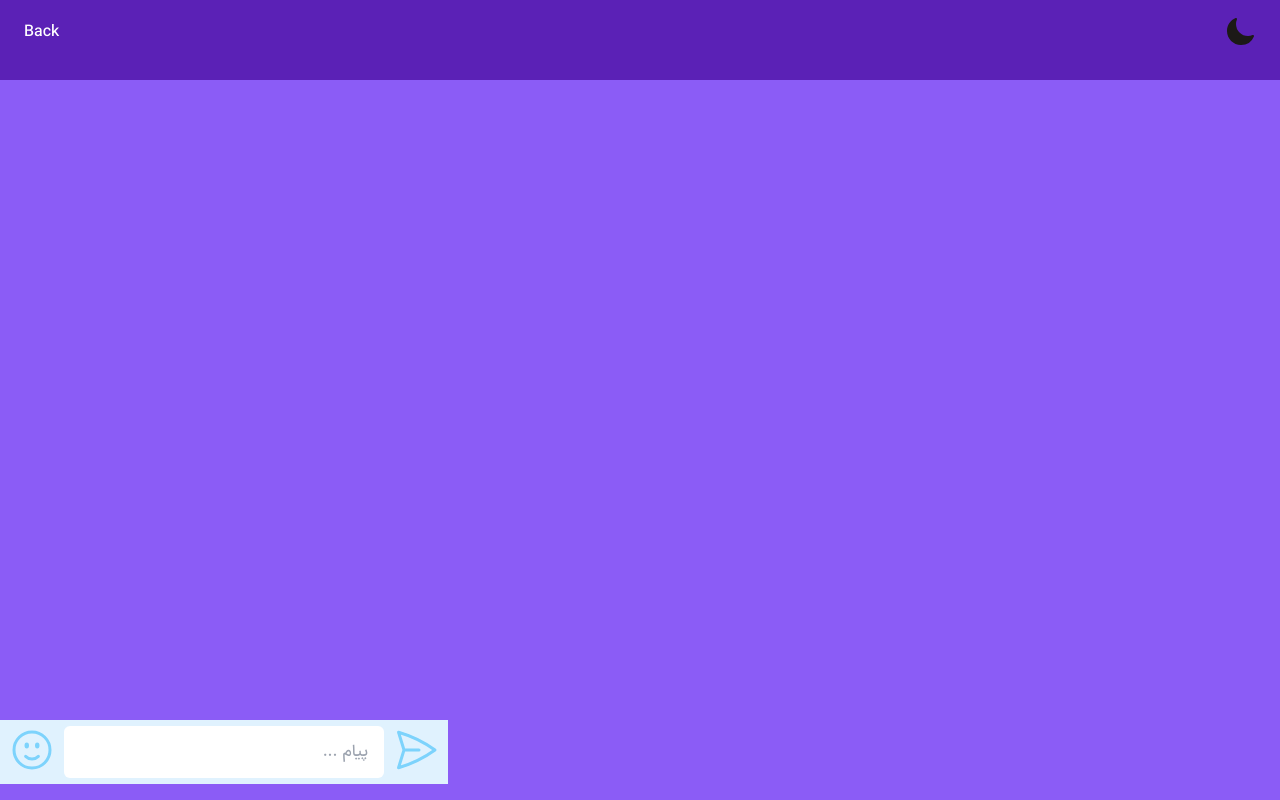
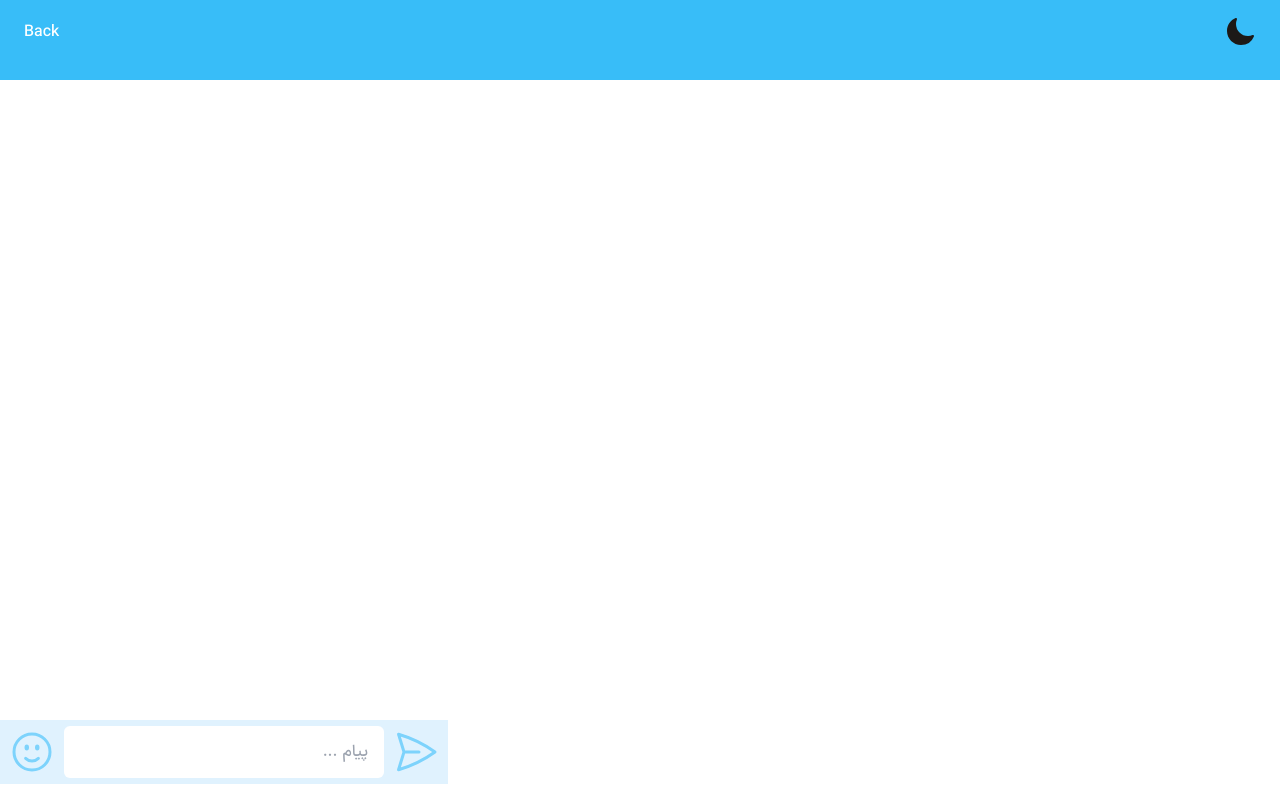
Before and after one commit to mojada7/majazz, a Next.js app: page /agahi/messenger/chatroom/1 in a window 1280 px wide. Built offline with nearby package versions, Linux system fonts and the light colour scheme.

Commit message:
sedndIcon

```diff
--- a/src/app/agahi/messenger/chatroom/[id]/page.tsx
+++ b/src/app/agahi/messenger/chatroom/[id]/page.tsx
@@ -43,7 +43,7 @@ function ChatRoom({params} : {params : {id : string}}) {
         <Link href={'/agahi/messenger'} >Back</Link>
       </div>
 
-        <div className='h-[6%] md:h-[8%] lg:h-[10%] w-full bg-violet-800 dark:bg-violet-600 z-20 absolute'>
+        <div className='h-[6%] md:h-[8%] lg:h-[10%] w-full bg-sky-400 dark:bg-black z-20 absolute'>
 
         </div>
         <div className='w-full lg:w-[35vw] h-[90%] flex flex-col justify-start items-center overflow-scroll no-scrollbar gap-[2px] fixed bottom-0 left-0 z-0' >
--- a/src/app/agahi/messenger/layout.tsx
+++ b/src/app/agahi/messenger/layout.tsx
@@ -4,7 +4,7 @@ function MsngerLayout({children} : {
     children : ReactNode
 }) {
   return (
-    <div className=' bg-violet-500 dark:bg-violet-950'>
+    <div className=' bg-white dark:bg-violet-950'>
 
         {
             children
--- a/src/app/agahi/messenger/page.tsx
+++ b/src/app/agahi/messenger/page.tsx
@@ -12,7 +12,7 @@ function Messenger() {
             <div className='absolute top-2 left-2 px-4 py-2 rounded-lg text-white'>
       <BackButton />
       </div>
-            <div className='h-[6%] md:h-[8%] lg:h-[10%] w-full bg-violet-800 dark:bg-violet-600'>
+            <div className='h-[6%] md:h-[8%] lg:h-[10%] w-full bg-sky-400 dark:bg-black'>
 
             </div>
       <div className='w-full lg:w-[40%] flex h-[94%] md:h-[92%] lg:h-[90%]'>
--- a/src/components/messageCard/index.tsx
+++ b/src/components/messageCard/index.tsx
@@ -7,8 +7,8 @@ function MessageCard({
     contactName : string, lastMessage : string, date : string , chatRoomId : number
 }) {
   return (
-    <Link href={`/agahi/messenger/chatroom/${chatRoomId}`} className='w-full px-1 pe-2 text-center bg-gray-50 dark:bg-black flex justify-between items-center' key={Math.random()*100000}>
-    <div className='w-[4rem] lg:w-[5rem] h-[4rem] lg:h-[5rem] rounded-full bg-gray-200 dark:bg-stone-900 mb-2'>
+    <Link href={`/agahi/messenger/chatroom/${chatRoomId}`} className='w-full px-1 pe-2 text-center bg-gray-50 dark:bg-stone-900 flex justify-between items-center' key={Math.random()*100000}>
+    <div className='w-[4rem] lg:w-[5rem] h-[4rem] lg:h-[5rem] rounded-full bg-gray-200 dark:bg-stone-800 mb-2 mt-1'>
 
     </div>
     <div className='h-full py-2 flex flex-col justify-between grow px-2 border-b pb-4 dark:border-gray-600'>
--- a/src/components/msgInputCard/index.tsx
+++ b/src/components/msgInputCard/index.tsx
@@ -44,13 +44,11 @@ const enterAction = (e:any)=> {
   }
   return (
     <>
-      <div className='h-[80%] rounded-xl w-fit'>
-        <FaceSmile  className='text-sky-300 dark:text-sky-300 w-10 lg:h-12 wh10 lg:w-12'/>
-      </div>
+
+      <FaceSmile  className='text-sky-300 dark:text-sky-400 w-8 lg:h-12 h-8 lg:w-12'/>
       <input ref={inputR} onKeyDown={(e)=>enterAction(e)} onChange={(e)=>{inputAction(e)}} dir='rtl' placeholder='پیام ...' className='h-[80%] rounded-md outline-none px-4 grow'/>
-      <div onClick={sendMsg} className='h-[80%] rounded-xl w-fit'>
-        <SendIcon className='text-sky-300 dark:text-sky-300 w-10 lg:h-12 h-10 lg:w-12' />
-      </div>
+      <SendIcon onClick={sendMsg} className='text-sky-300 dark:text-sky-400 w-8 lg:h-12 h-8 lg:w-12' />
+
     </>
   )
 }
```
